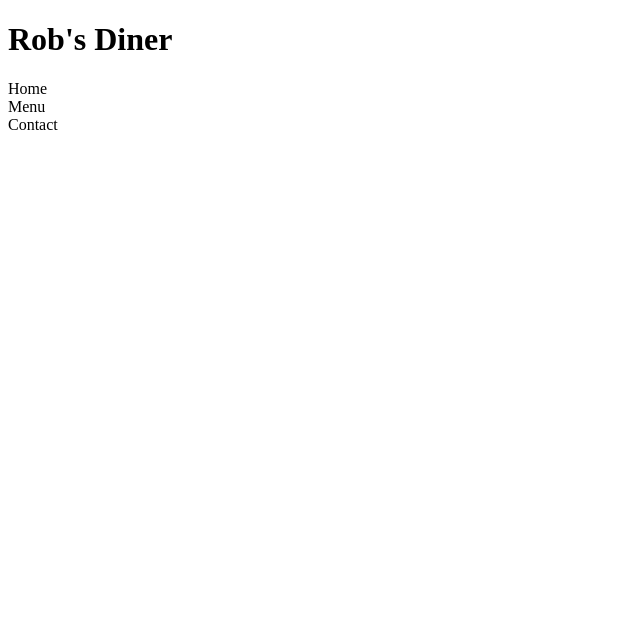
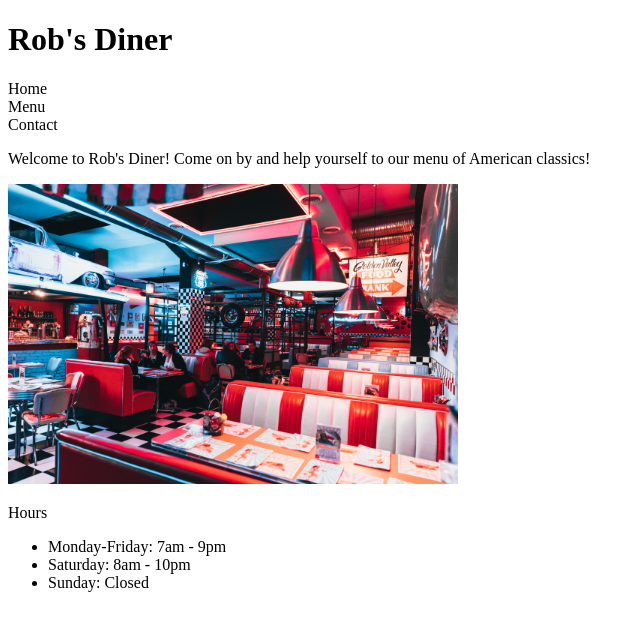
Before and after one commit to robsassack/restaurant-page, a website built with webpack: page dist/index.html in a window 1280 px wide. Shown: the whole page, without its empty margins (0-644 px from the left). Built offline with nearby package versions, Linux system fonts and the light colour scheme.

Commit message:
Basic content added

```diff
--- a/dist/index.html
+++ b/dist/index.html
@@ -22,7 +22,16 @@
     </div>
   </nav>
 
-  <div class="content"></div>
+  <div class="content">
+    <p>Welcome to Rob's Diner! Come on by and help yourself to our menu of American classics!</p>
+    <img src="../src/spencer-davis-R_J6KjC68E4-unsplash.jpg" height=300>
+    <p>Hours</p>
+    <ul>
+      <li>Monday-Friday: 7am - 9pm</li>
+      <li>Saturday: 8am - 10pm</li>
+      <li>Sunday: Closed</li>
+    </ul>
+  </div>
 </body>
 <script src="main.js"></script>
 
```
Also changed, not shown: README.md (added), src/spencer-davis-R_J6KjC68E4-unsplash.jpg (added).
